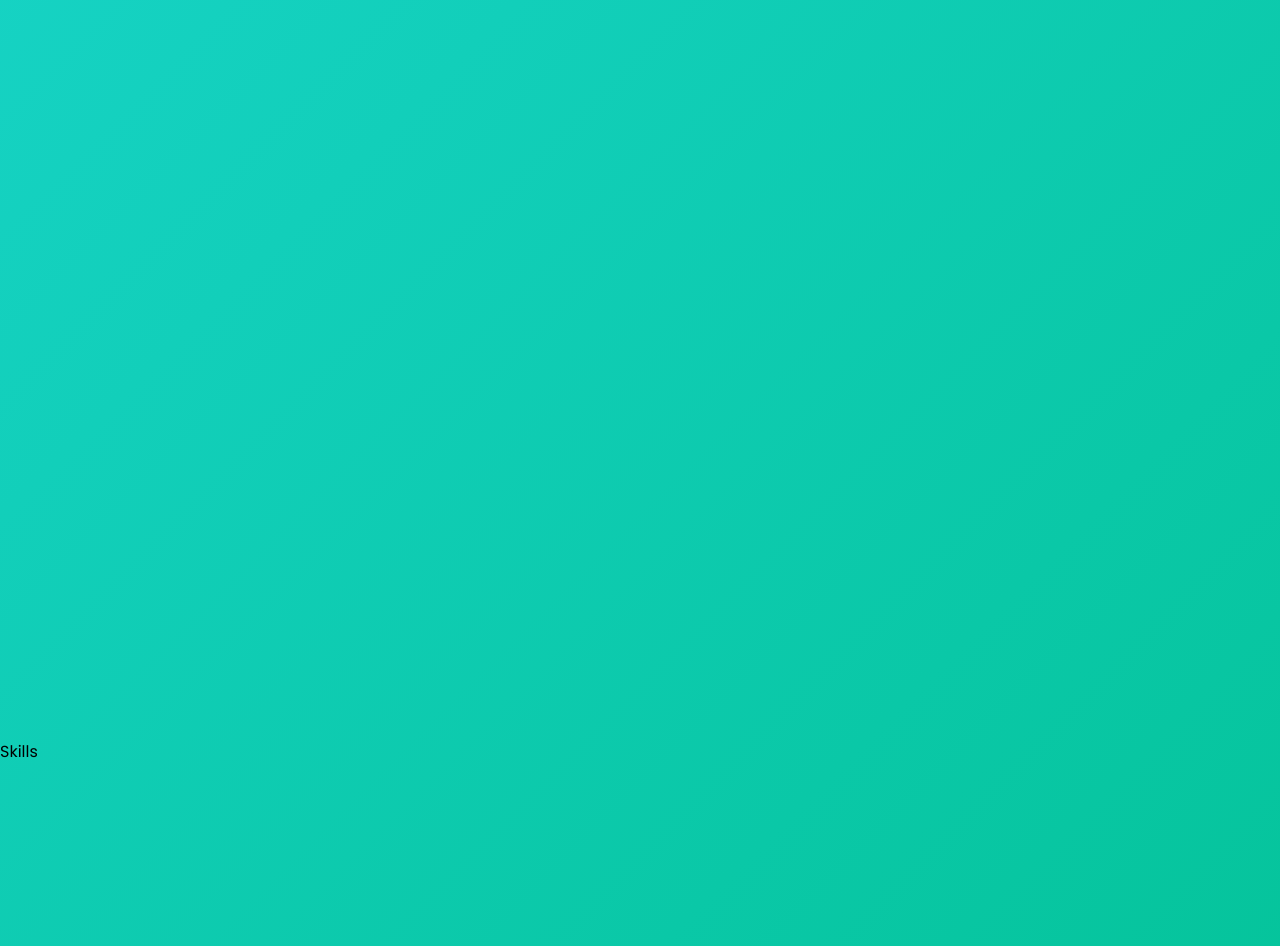
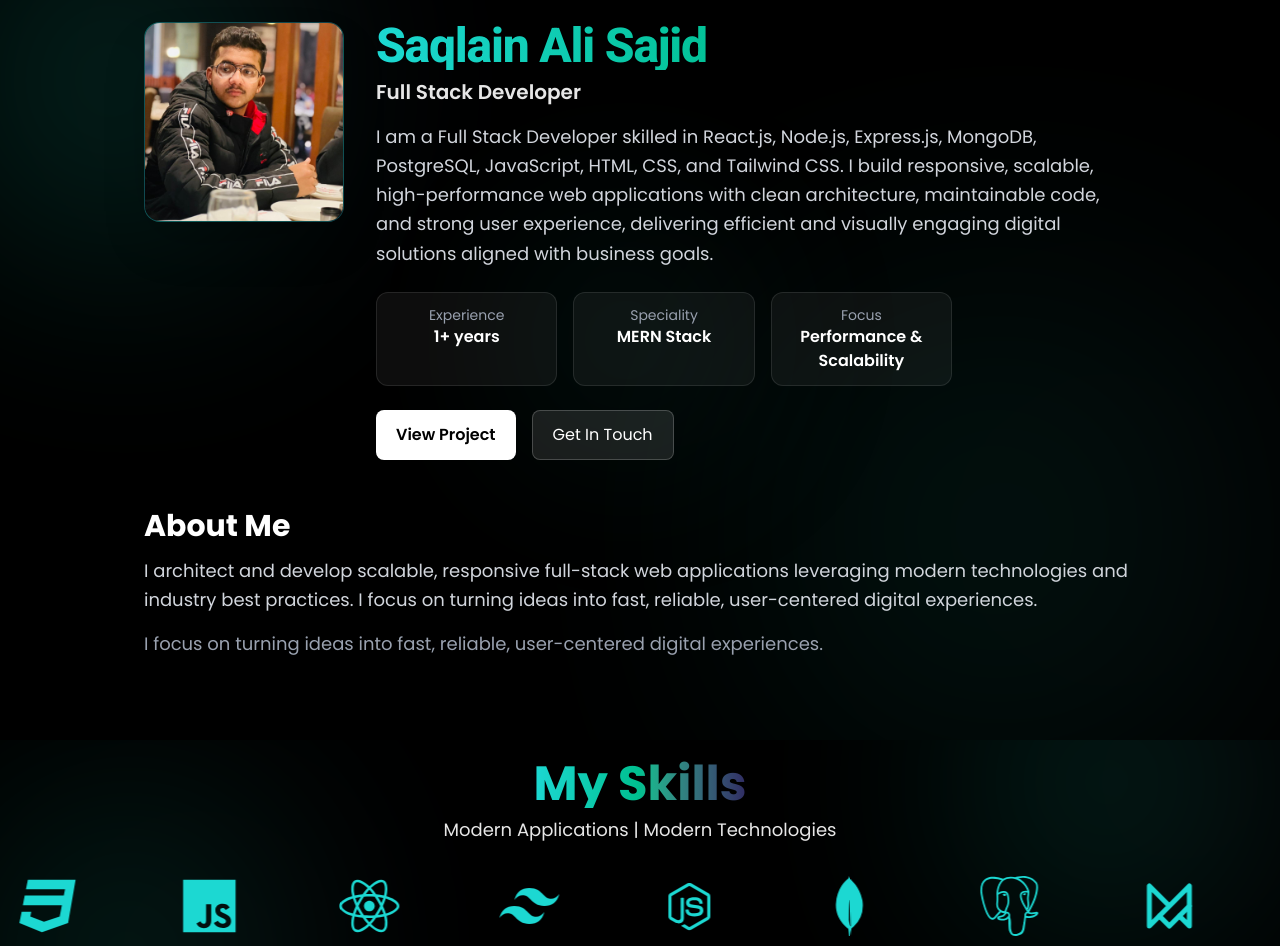
Before and after one commit to SaqlainAliSajid/Portfolio-Saqlain, a React (Vite) app in the folder Portfolio/: page / in a window 1280 px wide. Shown: the part 860-1806 px from the top of the page. Built offline with nearby package versions, Linux system fonts and the light colour scheme.

Commit message:
About-and- Skills-Complete

```diff
--- a/Portfolio/src/components/ParticlesBackground.jsx
+++ b/Portfolio/src/components/ParticlesBackground.jsx
@@ -79,7 +79,7 @@ export default function ParticlesBackground(){
     return(
 
 
-        <canvas ref={canvasRef} className ="fixed top-0 left-0 w-full h-full pointer-events-none z-0">
+        <canvas ref={canvasRef} className ="absolute top-0 left-0 w-full h-full pointer-events-none z-0">
 
         </canvas>
     )
--- a/Portfolio/src/section/About.jsx
+++ b/Portfolio/src/section/About.jsx
@@ -1,11 +1,89 @@
-import React from 'react'
+import { motion } from "framer-motion"
+import p from "../assets/p.png";
 
-const About = () => {
-  return (
-    <div className='w-full h-screen'>
-      About
-    </div>
+export default function About(){
+  const stats=[
+    {label:"Experience" , value:"1+ years"},
+    {label:"Speciality" , value:"MERN Stack"},
+    {label:"Focus" , value:"Performance & Scalability"},
+  ];
+ const glows=[
+  "-top-10 -left-10 w-[360px] h-[360px] opacity-20 blur-[120px]",
+  "bottom-0 right-10 w-[420px] h-[420px] opacity-15 blur-[140px] delay-300",
+  "top-1/2 left-1/2 -translate-x-1/2 -translate-y-1/2 w-[220px] h-[220px] opacity-10 blur-[100px]",
+ ]
+
+
+
+  return(
+    <section id="about"
+    className="min-h-screen w-full flex items-center justify-center relative bg-black text-white overflow-hidden"
+    >
+     <div className="inset-0 absolute pointer-events-none">
+      {glows.map((c,i)=>(
+        <div key={i} className={`absolute rounded-full bg-linear-to-r from-[#1cd8d2] via-[#00bf8f] to-[#302b63] animate-pulse ${c}`} />
+      ))}
+     </div>
+
+     <div className="relative z-10 max-w-6xl w-full mx-auto px-6 md:px-10 lg:px-20 py:20 flex flex-col gap-12">
+        <motion.div className="flex flex-col md:flex-row items-center md:items-stretch gap-8"
+        initial = {{opacity:0 , y:24}}
+        whileInView={{opacity:1 , y:0}}
+        transition ={{duration:0.6}}
+        viewport = {{once:true , amount:0.4}}
+        >
+         <motion.div className="relative w-40 h-40 md:w-50 md:h-50
+         rounded-2xl overflow-hidden shadow-2xl bg-linear-to-br from-[#1cd8d2]/20 to-[#302b63]/20 border border-[#1cd8d2]/25"
+         whileHover={{scale:1.02}}
+         transition={{type:"string" , stiffness:200 ,damping:18}}
+         >
+          <img src={p} alt="Profile" className="absolute inset-0"/>
+         </motion.div>
+        <div className="flex-1 flex flex-col justify-center text-center md:text-left">
+          <h2 className="text-4xl sm:text-5xl  font-extrabold tracking-tight bg-clip-text text-transparent
+          bg-linear-to-r from-[#1cd8d2] via-[#00bf8f] to-[#3A3472]">Saqlain Ali Sajid</h2>
+          <p className="mt-2 text-lg sm:text-xl text-white/90 font-semibold">Full Stack Developer</p>
+          <p className="leading-relaxed mt-4 text-gray-300 text-base sm:text-lg max-w-2xl md:max-w-3xl">I am a Full Stack Developer skilled in React.js, Node.js, Express.js, MongoDB, PostgreSQL, JavaScript, HTML, CSS, and
+            Tailwind CSS. I build responsive, scalable, high-performance web applications with clean architecture, maintainable code, and
+            strong user experience, delivering efficient and visually engaging digital solutions aligned with business goals.</p>
+
+          <div className="mt-6 grid grid-cols-2 sm:grid-cols-3 gap-3 sm:gap-4 max-w-xl">
+            {stats.map((items,i)=>(
+              <motion.div key={i} className=" rounded-xl border bg-white/5 border-white/10 px-4 py-3 text-center"
+              initial={{opacity:0 , y:10}}
+              whileInView={{opacity:1 , y:0}}
+              transition={{delay:0.05*i , duration:0.4}}
+              viewport={{once:true , amount:0.3}}
+              >
+                <div className="text-gray-400 text-sm">{items.label}</div>
+                <div className="text-base font-semibold">{items.value}</div>
+              </motion.div>
+            ))}
+          </div>
+
+          <div className="mt-6 flex flex-col sm:flex-row gap-3 sm:gap-4  justify-center lg:justify-start">
+            <a href="#project" className=" inline-flex items-center justify-center px-5 py-3 rounded-lg font-semibold  text-black bg-white hover:bg-gray-200 transition">View Project</a>
+            <a href="#contact" className="inline-flex items-center justify-center px-5 py-3 rounded-lg  bg-white/10 hover:bg-white/20 transition-all border border-white/20 text-white" >Get In Touch</a>
+          </div>
+
+        </div>
+
+        </motion.div>
+
+        <motion.div className="text-center md:text-left"
+        initial={{opacity:0 , x:-30}}
+        whileInView={{opacity:1 , x:0}}
+        transition={{duration:0.6}}
+        viewport={{once:true , amount:0.4}}
+        >
+          <h3 className="text-2xl sm:text-3xl font-bold text-white mb-3">About Me</h3>
+          <p className="text-gray-300 leading-relaxed text-base sm:text-lg">I architect and develop scalable, responsive full-stack web applications leveraging modern technologies and industry best practices.
+
+I focus on turning ideas into fast, reliable, user-centered digital experiences.</p>
+          <p className="mt-4 text-gray-400 text-base sm:text-lg">I focus on turning ideas into fast, reliable, user-centered digital experiences.</p>
+        </motion.div>
+     </div>
+
+    </section>
   )
 }
-
-export default About
--- a/Portfolio/src/section/Home.jsx
+++ b/Portfolio/src/section/Home.jsx
@@ -7,7 +7,7 @@ import avator from "../assets/avator.png";
 
 const socials =[
   {Icon : FaXTwitter,label: "X",href:"https://www.youtube.com/watch?v=nyXiKPK3sVk"},
-  {Icon : FaLinkedin,label: "LinkedIn",href:"www.linkedin.com/in/saqlain-ali-095aa0329"},
+  {Icon : FaLinkedin,label: "LinkedIn",href:"https://www.linkedin.com/in/saqlain-ali-095aa0329/"},
   {Icon : FaGithub ,label: "Github",href:"https://github.com/SaqlainAliSajid"},
 ]
 
@@ -81,7 +81,7 @@ export default function Home(){
             initial={{opacity:0,y:40}}
             animate={{opacity:1,y:0}}
             transition={{duration:1}}>
-              Hello I'm
+              Hello, I'm
               <br />
               <span className="text-white font-bold text-5xl sm:text-6xl md:text-7xl lg:text-8xl lg:whitespace-nowrap">Saqlain Ali</span>
             </motion.h1>
--- a/Portfolio/src/section/Skills.jsx
+++ b/Portfolio/src/section/Skills.jsx
@@ -1,11 +1,127 @@
-import React from 'react'
+import { FaHtml5, FaCss3, FaReact, FaJava } from "react-icons/fa";
+import { IoLogoJavascript } from "react-icons/io5";
+import { SiTailwindcss, SiMongodb, SiPostgresql } from "react-icons/si";
+import { DiNodejsSmall } from "react-icons/di";
+import { TbBrandFramerMotion } from "react-icons/tb";
+import {motion,useMotionValue} from "framer-motion"
+import { useEffect, useRef, useState } from "react";
 
-const Skills = () => {
-  return (
-    <div className='w-full h-screen '>
-      Skills
-    </div>
+export default function Skills(){
+  const skills = [
+    { icon: <FaHtml5 />, name: "HTML" },
+    { icon: <FaCss3 />, name: "CSS" },
+    { icon: <IoLogoJavascript />, name: "JavaScript" },
+    { icon: <FaReact />, name: "React" },
+    { icon: <SiTailwindcss />, name: "Tailwind CSS" },
+    { icon: <DiNodejsSmall />, name: "Node.js" },
+    { icon: <SiMongodb />, name: "MongoDB" },
+    { icon: <SiPostgresql />, name: "Postgre SQL" },
+    { icon: <TbBrandFramerMotion />, name: "Framer Motion" },
+    { icon: <FaJava />, name: "Java" },
+  ];
+
+  const repeated = [...skills , ...skills];
+
+  const [dir,setDir] = useState(-1);
+  const [active,setActive] = useState(false)
+
+  const sectionRef = useRef(null);
+  const trackRef =useRef(null);
+  const touchY  = useRef(null);
+  const X = useMotionValue(0);
+
+  useEffect(()=>{
+    const el = sectionRef.current;
+    if(!el) return ;
+    const io = new IntersectionObserver((
+      [entry])=>{
+        setActive(entry.isIntersecting && entry.intersectionRatio > 0.1);
+      },
+    )
+    io.observe(el);
+    return ()=> io.disconnect();
+  },[])
+
+  useEffect(()=>{
+    if(!active) return;
+
+    const onWheel =(e)=> setDir(e.deltaY > 0 ? -1 : 1);
+    const onTouchStart = (e)=>(touchY.current = e.touches[0].clientY);
+    const onTouchMove = (e)=>{
+      if(touchY.current == null) return ;
+      const delta = e.touches[0].clientY - touchY.current;
+      setDir(delta > 0 ? 1 : -1 )
+      touchY.current = e.touches[0].clientY;
+    };
+    window.addEventListener("wheel",onWheel,{passive:true});
+    window.addEventListener("touchstart",onTouchStart,{passive:true});
+    window.addEventListener("touchmove",onTouchMove,{passive:true});
+
+    return() =>{
+       window.removeEventListener("wheel",onWheel);
+       window.removeEventListener("touchstart",onTouchStart);
+       window.removeEventListener("touchmove",onTouchMove);
+    }
+  },[active]);
+
+  useEffect(()=>{
+    let id;
+    let last = performance.now();
+    const SPEED=80;
+
+    const tick = (now)=>{
+      const dt = (now - last)/1000;
+      last = now;
+      let next = X.get() + SPEED*dir *dt;
+      const loop = trackRef.current?.scrollWidth/2 || 0;
+
+      if(loop){
+        if(next <= -loop) next += loop;
+        if(next >=0) next -= loop;
+      }
+      X.set(next);
+      id = requestAnimationFrame(tick);
+    }
+      id = requestAnimationFrame(tick);
+    return ()=> cancelAnimationFrame(id);
+
+  },[dir,X]);
+
+
+  return(
+    <section ref={sectionRef} id="skills" className="h-1/2 w-full pb-8 flex flex-col items-center justify-center relative bg-black text-white overflow-hidden">
+        <div className="absolute inset-0 pointer-events-none">
+          <div className="rounded-full top-1/4 left-0 absolute w-75 h-75 opacity-20 blur-[120px] animate-pulse bg-linear-to-r from-[#1cd8d2] via-[#00bf8f] to-[#302b63]"/>
+          <div className="rounded-full bottom-1/4 right-0 absolute w-75 h-75 opacity-20 blur-[120px] delay-500 animate-pulse bg-linear-to-r from-[#1cd8d2] via-[#00bf8f] to-[#302b63]"/>
+        </div>
+
+        <motion.h3
+        className="text-4xl mt-5 sm:text-5xl font-bold bg-clip-text text-transparent bg-linear-to-r from-[#1cd8d2] via-[#00bf8f] to-[#302b63] z-10"
+        initial={{opacity:0 , y:-30}}
+        whileInView={{opacity:1 , y:0}}
+        transition = {{duration : 0.5 , delay:0.1}}
+        > My Skills</motion.h3>
+        <motion.p className="mt-2 mb-8 text-white/90 text-base sm:text-lg z-10"
+        initial={{opacity:0 , y:-10}}
+        whileInView = {{opacity:1 , y:0}}
+        transition = {{duration : 0.5 , delay : 0.1}}
+        >Modern Applications | Modern Technologies</motion.p>
+        <div className="relative w-full overflow-hidden">
+          <motion.div ref={trackRef} className="flex gap-10 text-6xl text-[#1cd8d2]"
+          style={{x:X,whiteSpace:"nowrap",willChange:"transform"}}
+          >
+          {repeated.map((s,i)=>(
+            <div key={i} className="flex flex-col items-center gap-2 min-w-30"
+            aria-label={s.name}
+            title={s.name}
+            >
+            <span className="hover:scale-125 transition-transform duration-300">{s.icon}</span>
+            <p className="text-sm">{s.name}</p>
+            </div>
+          ))}
+
+          </motion.div>
+        </div>
+    </section>
   )
 }
-
-export default Skills
```
